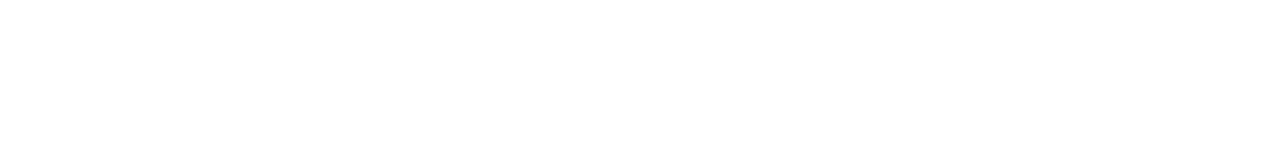
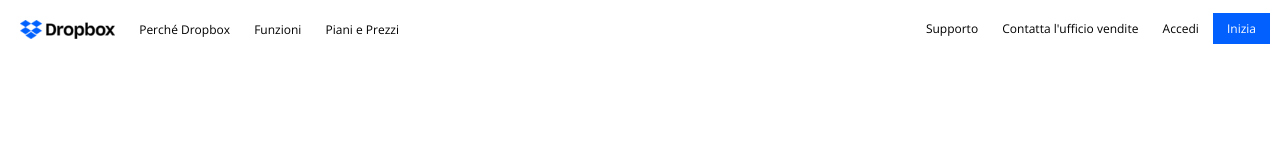
Before and after one commit to costanzaguala/htmlcss-dropbox, a plain HTML site: page index.html in a window 1280 px wide. Drawn offline with nearby package versions, Linux system fonts and the light colour scheme.

Commit message:
header fatto

```diff
--- a/css/style.css
+++ b/css/style.css
@@ -11,3 +11,56 @@
 html {
     font-family: 'Open Sans', sans-serif;
 }
+
+.container {
+    max-width: 1200px;
+    margin: 0 auto;
+}
+
+.container-big {
+    max-width: 100%;
+    margin: 0 auto;
+}
+
+.container-small {
+    max-width: 1000px;
+    margin: 0 auto;
+}
+
+.tasto-principale a {
+    font-size: 12px;
+    display: inline-block;
+    text-decoration: none;
+    color: white;
+    background-color: #0260FF;
+    padding: 7px 14px;
+
+}
+
+/* HEADER */
+
+.menu-nav {
+    display: flex;
+    justify-content: space-between;
+    padding: 10px;
+}
+
+.menu-nav nav ul li {
+    display: inline;
+}
+
+.menu-nav nav ul li a {
+    color: black;
+    font-size: 12px;
+    text-decoration: none;
+    display: inline-block;
+    padding: 10px;
+}
+
+.menu-nav img {
+    width: 115px;
+    padding: 10px;
+    vertical-align: middle;
+}
+
+/* DEBUG */
--- a/index.html
+++ b/index.html
@@ -1,22 +1,89 @@
 <!DOCTYPE html>
 <html lang="en">
     <head>
+
         <meta charset="UTF-8">
         <meta name="viewport" content="width=device-width, initial-scale=1.0">
         <title>Dropbox</title>
 
-    <!-- css -->
+        <!-- Css -->
         <link rel="stylesheet" href="./css/style.css">
 
-    <!-- font awesome -->
+        <!-- Font awesome -->
         <link rel="stylesheet" href="https://cdnjs.cloudflare.com/ajax/libs/font-awesome/6.4.2/css/all.min.css" integrity="sha512-z3gLpd7yknf1YoNbCzqRKc4qyor8gaKU1qmn+CShxbuBusANI9QpRohGBreCFkKxLhei6S9CQXFEbbKuqLg0DA==" crossorigin="anonymous" referrerpolicy="no-referrer" />
 
-    <!-- font -->
+        <!-- Font -->
         <link rel="preconnect" href="https://fonts.googleapis.com">
         <link rel="preconnect" href="https://fonts.gstatic.com" crossorigin>
         <link href="https://fonts.googleapis.com/css2?family=Open+Sans:ital,wght@0,300;0,400;0,500;0,600;0,700;0,800;1,300;1,400;1,500;1,600;1,700;1,800&display=swap" rel="stylesheet">
+
     </head>
-<body>
+
+    <body class="debug">
+
+        <!-- Inizio Header -->
+
+        <header>
+                <section>
+
+                    <div class="container-big">
+
+                        <div class="menu-nav">
+
+                            <nav>
+
+                                <ul>
+
+                                    <li>
+                                        <img src="./img/logo-small.png" alt="dropbox-logo">
+                                    </li>
+
+                                    <li>
+                                        <a href="#">Perché Dropbox</a>
+                                    </li>
+
+                                    <li>
+                                        <a href="#">Funzioni</a>
+                                    </li>
+
+                                    <li>
+                                        <a href="#">Piani e Prezzi</a>
+                                    </li>
+                                </ul>
+
+                            </nav>
+
+                            <nav>
+
+                                <ul>
+                                    <li>
+                                        <a href="#">Supporto</a>
+                                    </li>
+
+                                    <li>
+                                        <a href="#">Contatta l'ufficio vendite</a>
+                                    </li>
+
+                                    <li>
+                                        <a href="#">Accedi</a>
+                                    </li>
+
+                                    <san class="tasto-principale">
+                                        <a href="#">Inizia</a>
+                                    </span>
+
+                                </ul>
+
+                            </nav>
+
+                        </div>
+
+                    </div>
+
+                </section>
+
+        </header>
+        <!-- Fine Header -->
 
     </body>
 </html>
```
Also changed, not shown: img/arizona_state_university.svg (added), img/business-feature-coordinate-it.png (added), img/business-feature-integrations-it.png (added), img/business-feature-multi-device.png (added), img/business-feature-security.png (added), img/business-feature-send-files-it.png (added), img/business-feature-switching-tools.png (added), img/clear_channel.svg (added), img/designit.svg (added), img/hearst_corp.svg (added), img/jumbo.png (added), img/logo-small.png (added), img/lonely_planet.svg (added), img/partner.png (added), 3 more files, 1 other file. Lines whose indentation alone changed are shown as unchanged.
